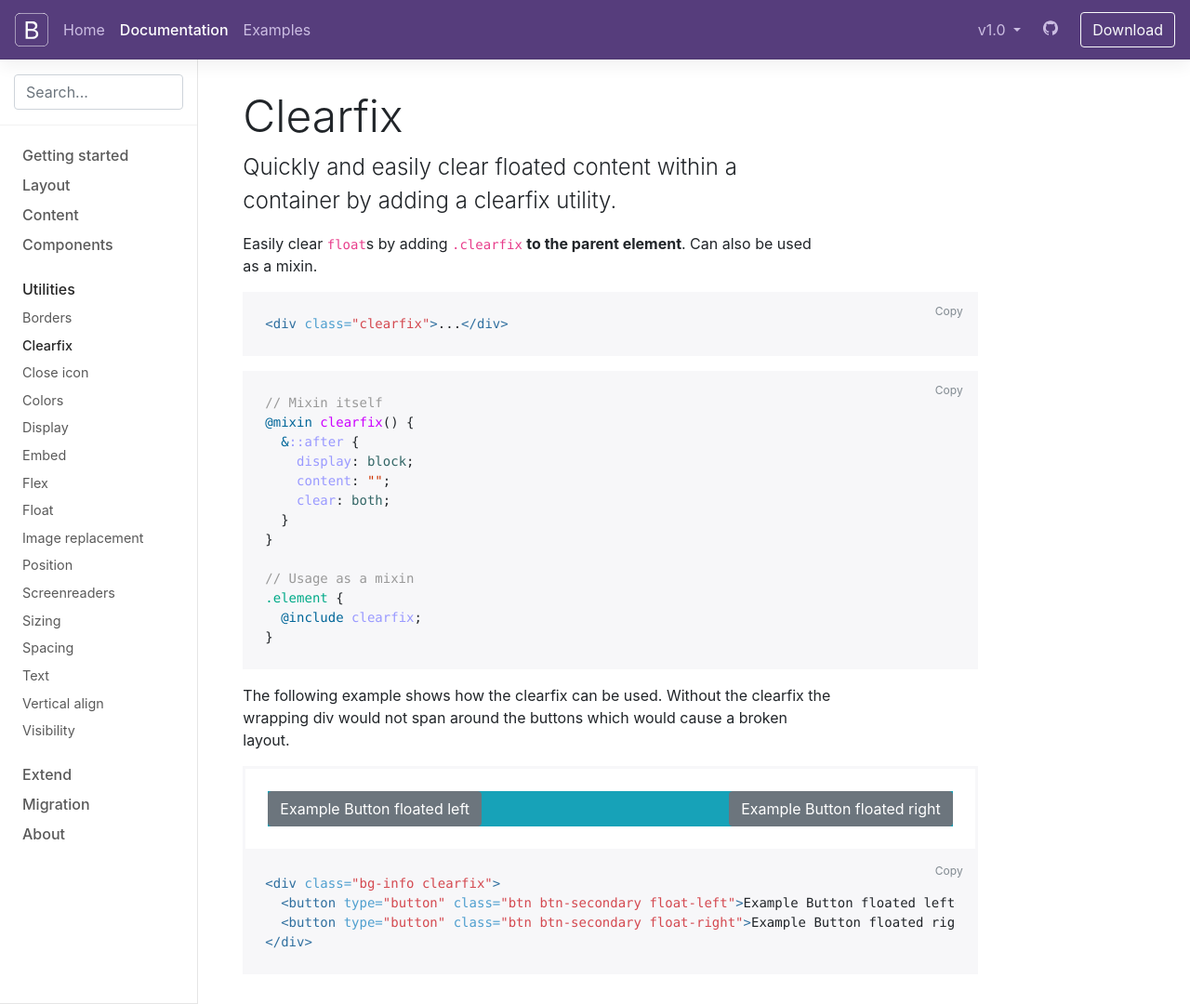
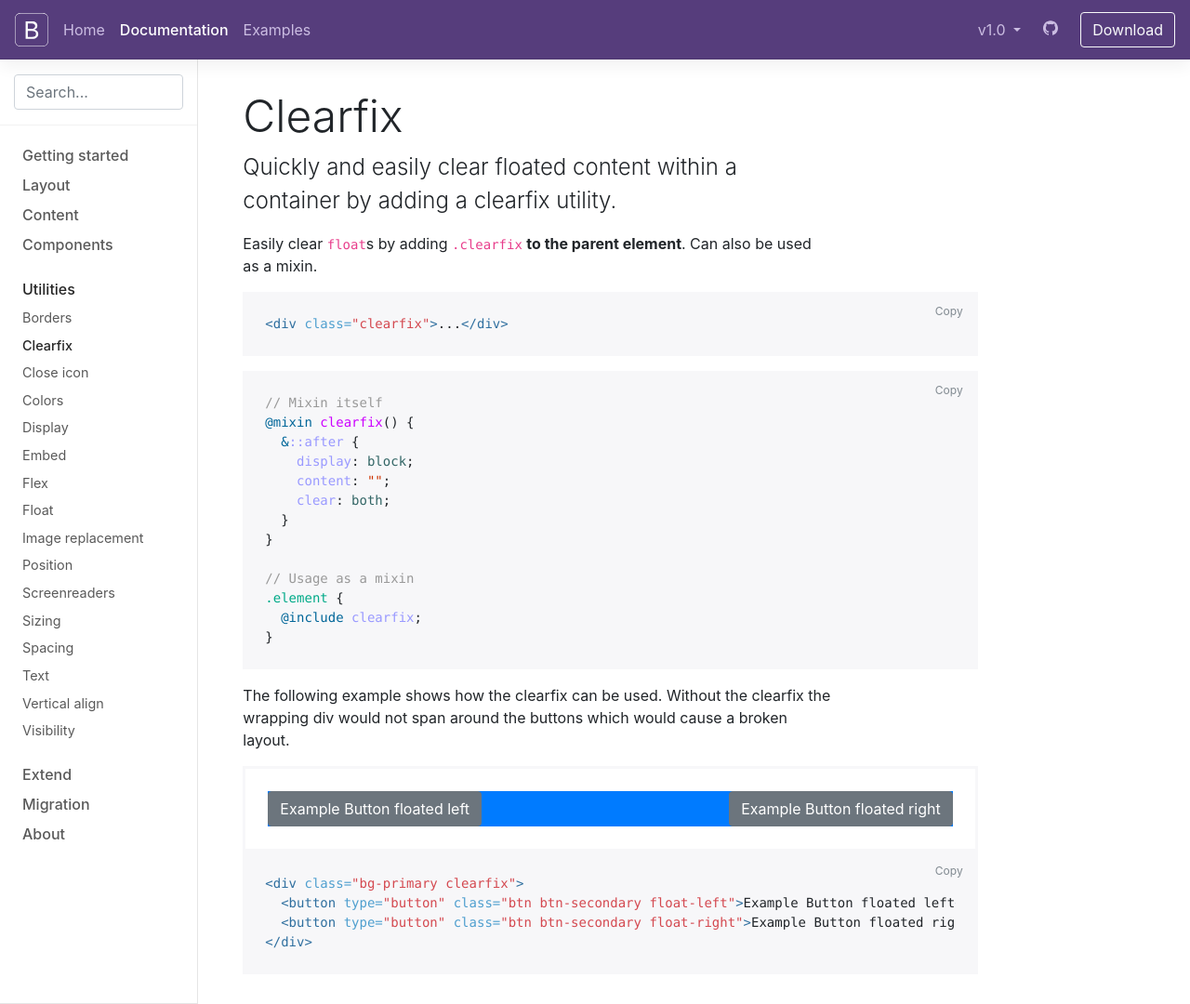
Before and after one commit to arielkirkwood/melodic-web, a Jekyll site: the page built from docs/4.0/utilities/clearfix.md, in a window 1280 px wide and 1080 px high. Shown: the whole window at 93% size. Built offline with Jekyll 4.4.1, drawn with Linux system fonts in a browser that asks for light colours; nearby versions of some CDN libraries; comment, search, counter and statistics services are not loaded; the table of contents is made by our own code.

Commit message:
Update Utilities/Clearfix page

```diff
--- a/docs/4.0/utilities/clearfix.md
+++ b/docs/4.0/utilities/clearfix.md
@@ -31,7 +31,7 @@ Easily clear `float`s by adding `.clearfix` **to the parent element**. Can also
 The following example shows how the clearfix can be used. Without the clearfix the wrapping div would not span around the buttons which would cause a broken layout.
 
 {% example html %}
-<div class="bg-info clearfix">
+<div class="bg-primary clearfix">
   <button type="button" class="btn btn-secondary float-left">Example Button floated left</button>
   <button type="button" class="btn btn-secondary float-right">Example Button floated right</button>
 </div>
```
